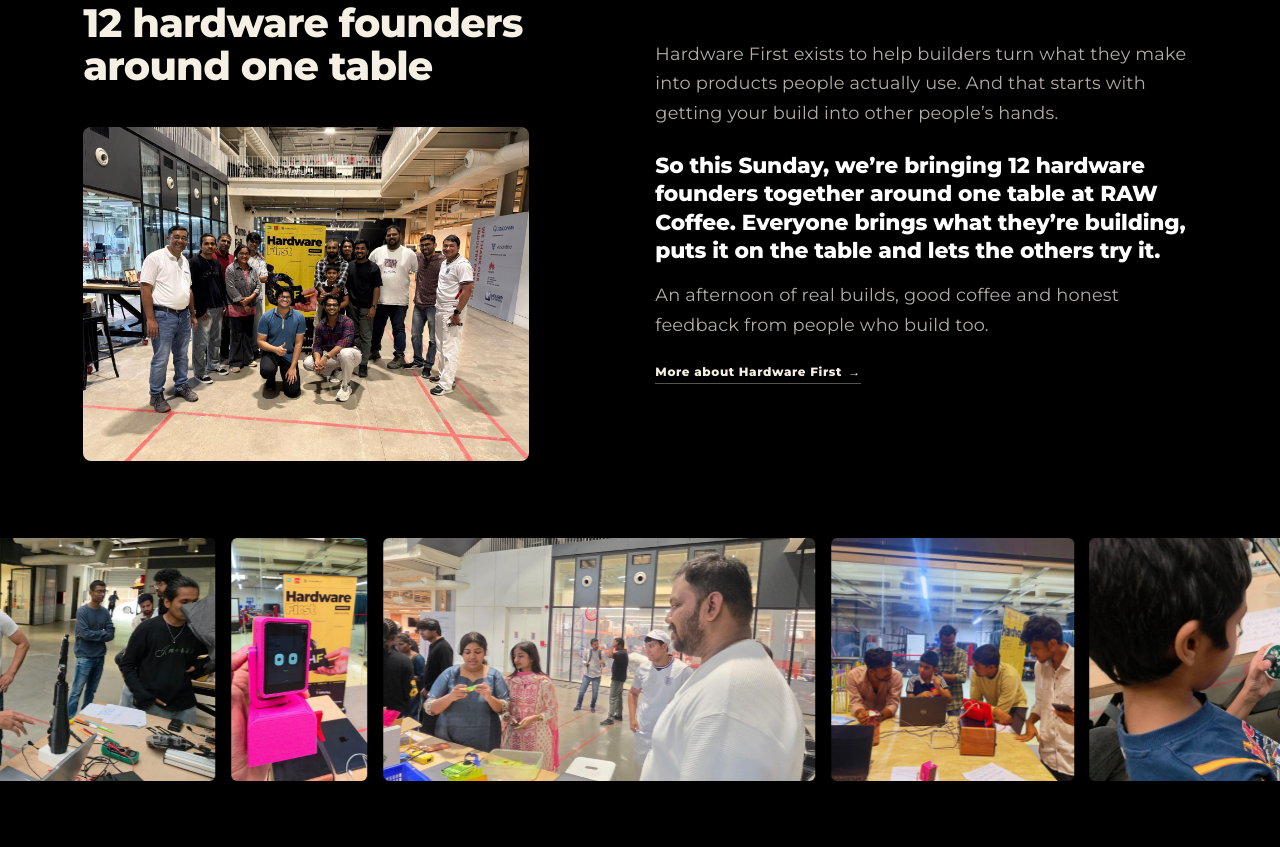
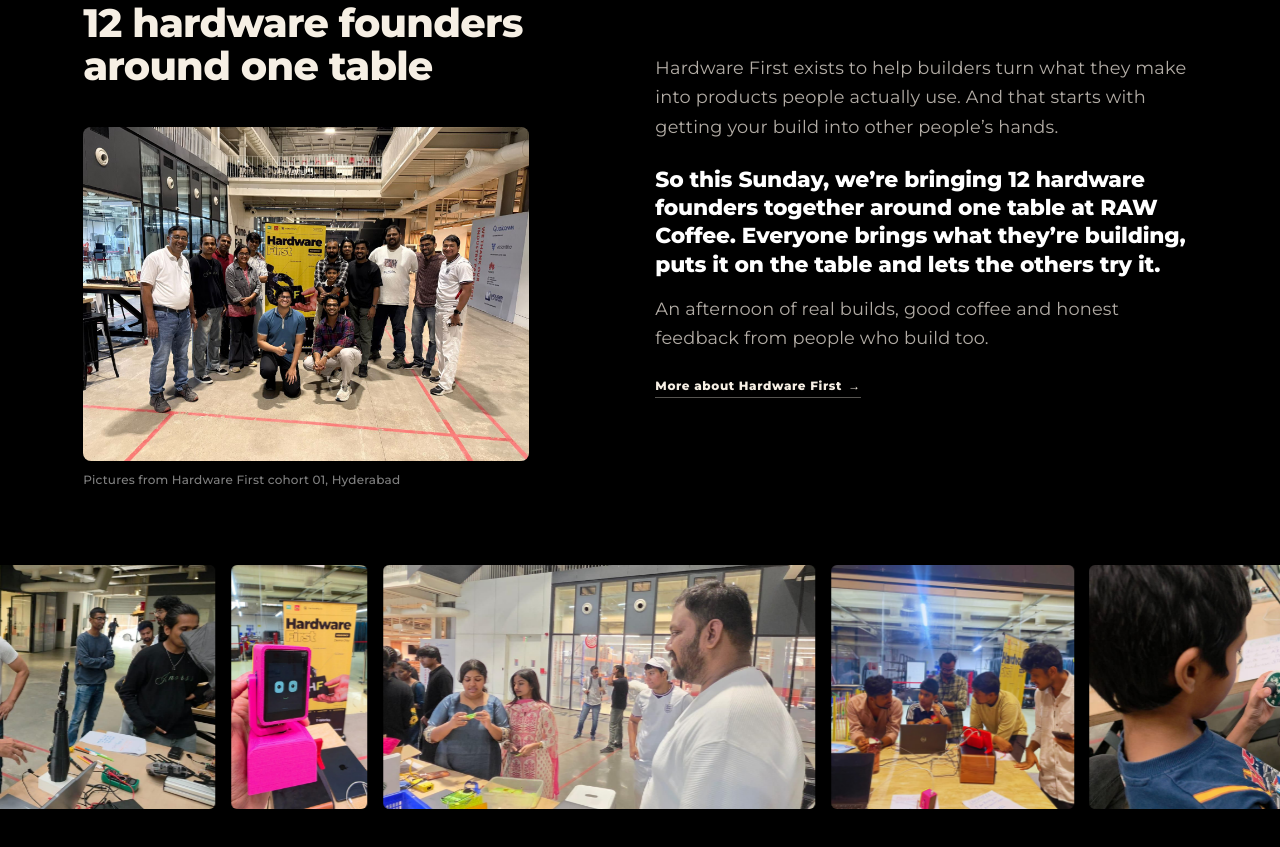
Before and after one commit to harsha1001987/Hardware-First-Residency, a Next.js app: page /dubai in a window 1280 px wide. Shown: the part 940-1787 px from the top of the page. Built offline with nearby package versions, Linux system fonts and the light colour scheme.

Commit message:
Caption the cohort 01 photo on the Dubai page
Co-Authored-By: Claude Opus 5.5 <noreply@anthropic.com>

```diff
--- a/src/app/dubai/dubai.css
+++ b/src/app/dubai/dubai.css
@@ -875,3 +875,15 @@
     text-wrap: pretty;
   }
 }
+
+/* Caption under the cohort 01 photo. */
+.hf-dx-why-fig {
+  margin: 0;
+}
+
+.hf-dx-why-fig figcaption {
+  margin-top: 0.6rem;
+  color: rgb(255 255 255 / 0.5);
+  font-size: 0.75rem;
+  font-weight: 500;
+}
--- a/src/app/dubai/page.js
+++ b/src/app/dubai/page.js
@@ -190,7 +190,8 @@ export default function DubaiMeet() {
             <h2 id="dx-why" className="hf-display">
               12 hardware founders around one table
             </h2>
-            <figure className="hf-dx-why-img hf-zoom">
+            <figure className="hf-dx-why-fig">
+              <div className="hf-dx-why-img hf-zoom">
               <Image
                 src={`${IMG}/demo-day-group.jpg`}
                 alt="Builders, mentors and hosts at a Hardware First event in Hyderabad."
@@ -198,6 +199,8 @@ export default function DubaiMeet() {
                 sizes="(max-width: 1023px) 100vw, 40vw"
                 className="hf-cover"
               />
+            </div>
+              <figcaption>Pictures from Hardware First cohort 01, Hyderabad</figcaption>
             </figure>
           </div>
           <div className="hf-dx-why-body" data-reveal style={{ "--d": "120ms" }}>
```
